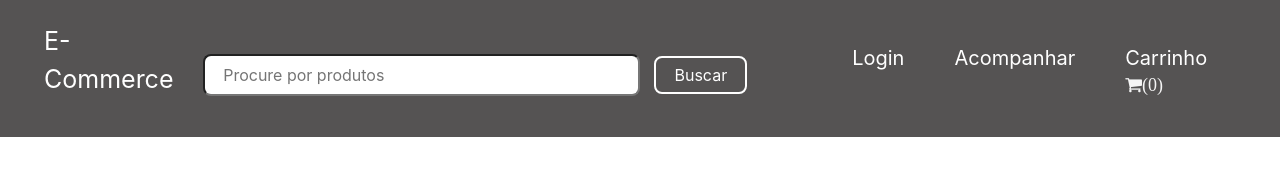
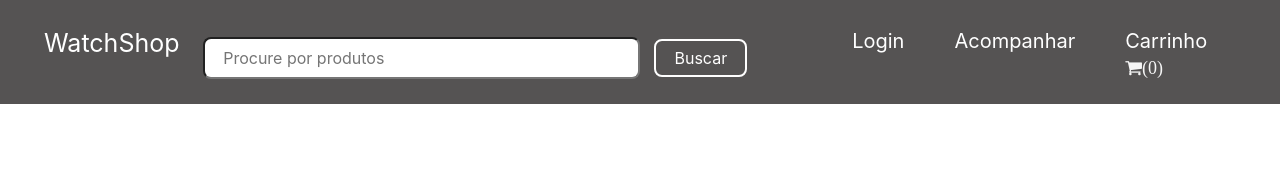
Before and after one commit to Hugohsk99/e-comerce, a Django app: page / in a window 1280 px wide. Shown: the top 184 px of the page. Run offline with Django 3.2, Linux system fonts and the light colour scheme; data comes from the database, SQL or seed files in the repository; both versions use the stored data as it was after the commit; some libraries are stand-ins or nearby versions.

Commit message:
WatchShop

```diff
--- a/shop/templates/shop/index.html
+++ b/shop/templates/shop/index.html
@@ -1,10 +1,6 @@
 {% extends 'shop/inherit.html' %}
-
 {% load static %}
-
-
 {% block title %} E-commerce {% endblock %}
-
 {% block body %}
 
 
@@ -47,5 +43,4 @@
 </section>
 
 
-
 {% endblock %}
--- a/shop/templates/shop/inherit.html
+++ b/shop/templates/shop/inherit.html
@@ -29,7 +29,7 @@
     <nav class="navbar ">
         <div class="leftnav">
             <ul class="nav-list-L ">
-                <li><a href="/">E-Commerce</a></li>
+                <li><a href="/">WatchShop</a></li>
             </ul>
         </div>
 
```
Also changed, not shown: db.sqlite3.
